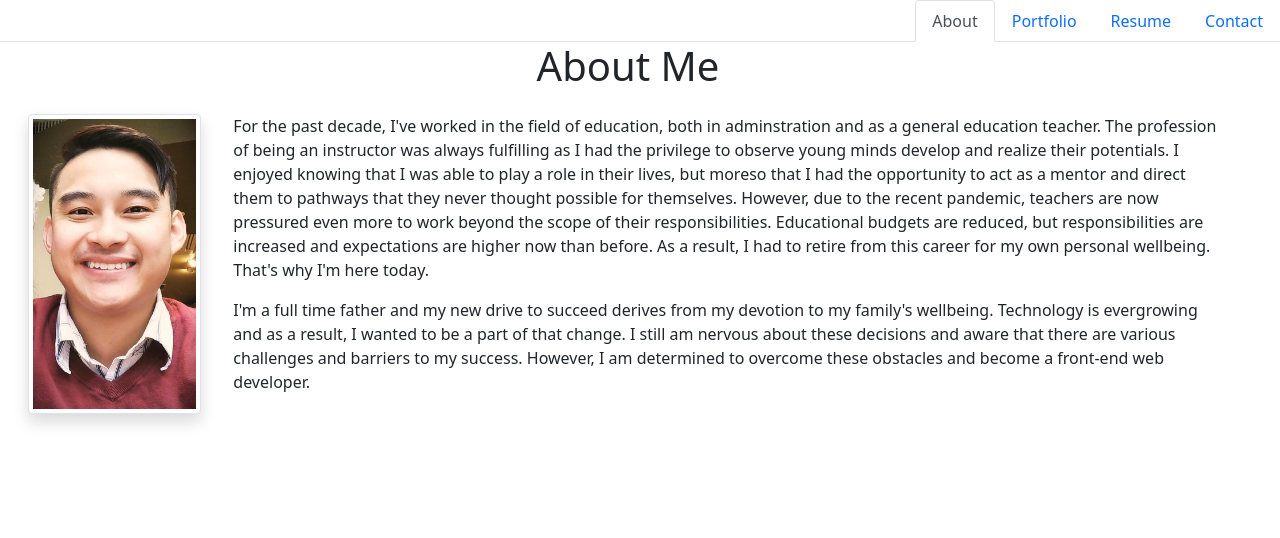
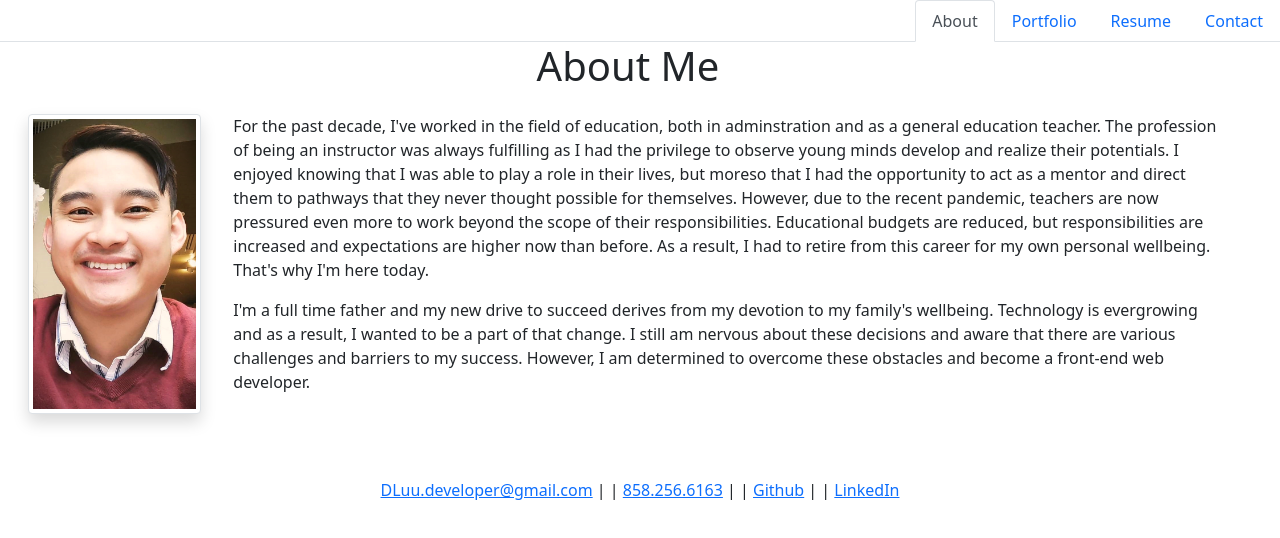
Before and after one commit to MaestroLuu/DLuu-React-Portfolio, a React (Create React App) app: page / in a window 1280 px wide. Shown: the top 538 px of the page. Built offline with nearby package versions, Linux system fonts and the light colour scheme.

Commit message:
updated footer

```diff
--- a/src/components/PortfolioContainer.js
+++ b/src/components/PortfolioContainer.js
@@ -4,6 +4,8 @@ import About from "./pages/About";
 import Contact from "./pages/Contact";
 import Portfolio from "./pages/Portfolio/Portfolio";
 import Resume from "./pages/Resume";
+
+
 
 export default function PortfolioContainer() {
   const [currentPage, setCurrentPage] = useState("About");
@@ -28,6 +30,12 @@ export default function PortfolioContainer() {
     <div>
       <NavBar currentPage={currentPage} handlePageChange={handlePageChange} />
       {renderPage()}
+      <footer className="text-center">
+        <a href="DLuu.developer@gmail.com">DLuu.developer@gmail.com</a> |
+        | <a href="tel:858-256-6163">858.256.6163</a> |
+        | <a href="https://github.com/MaestroLuu">Github</a> |
+        | <a href="https://www.linkedin.com/in/david-luu-developer/">LinkedIn</a>
+      </footer>
     </div>
   );
 }
```
Also changed, not shown: src/components/Footer.js (deleted, +0 -11 lines), src/style/GithubLogo.png (added), src/style/LinkedinLogo.png (added).
